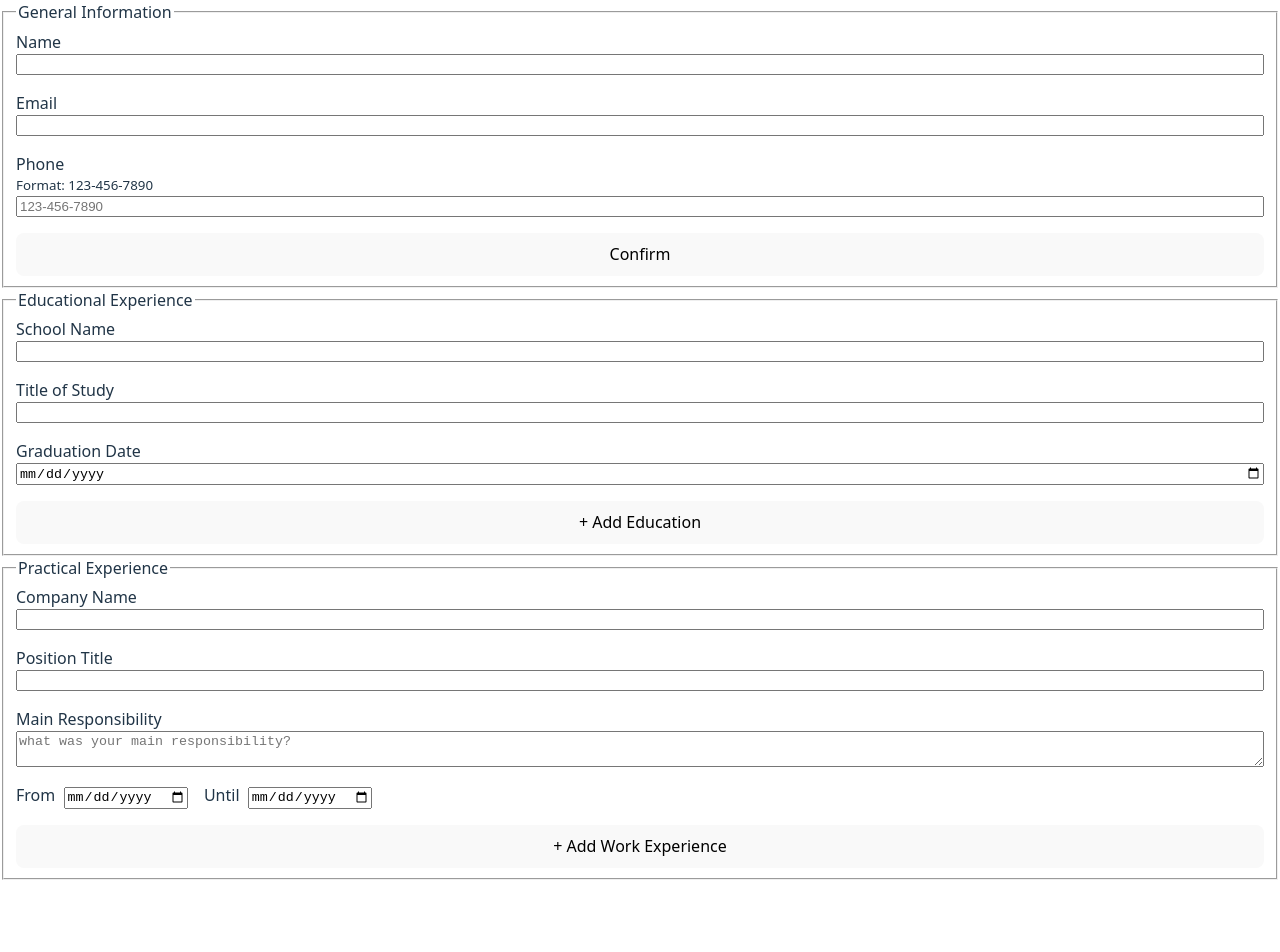
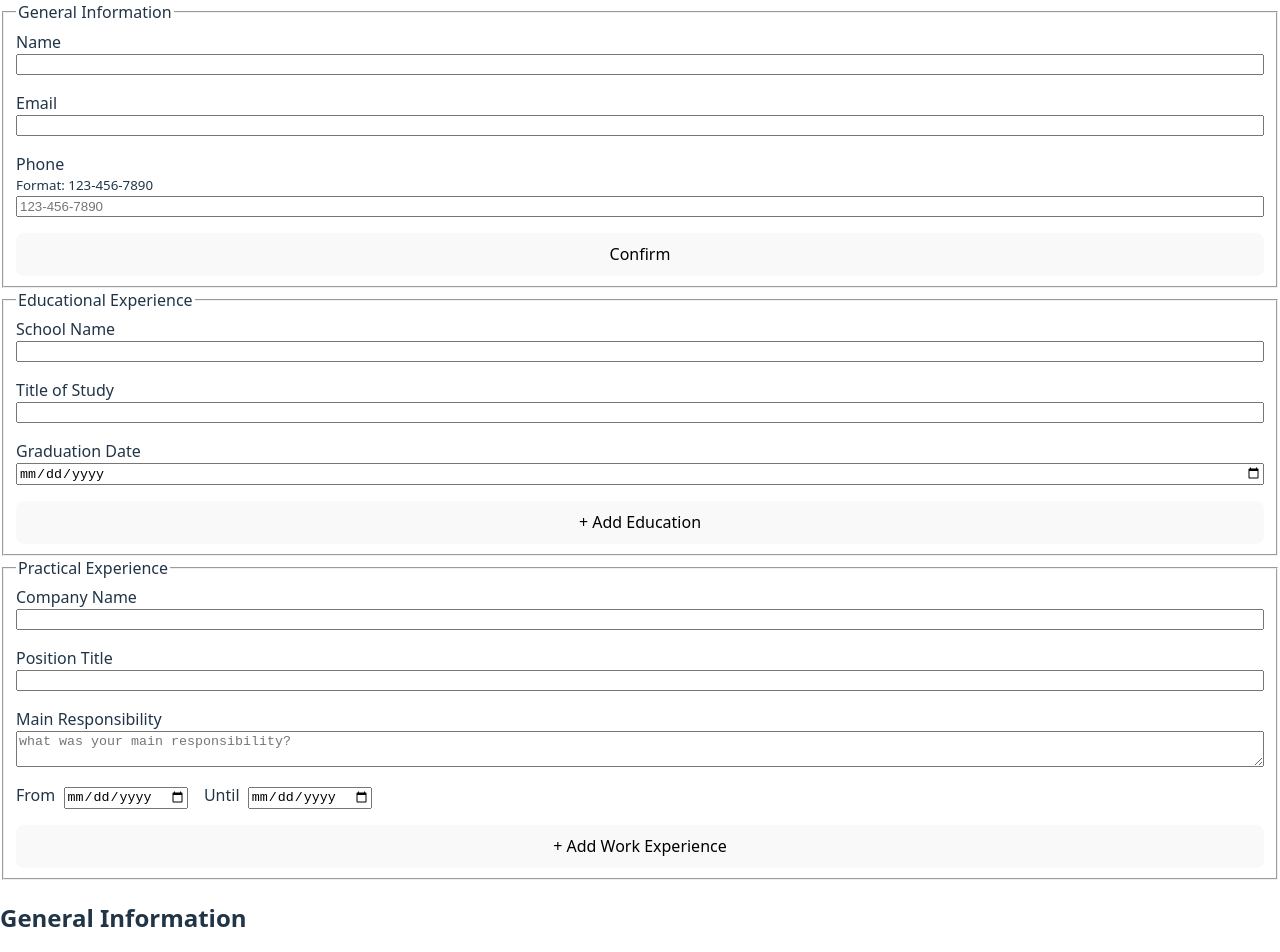
Before and after one commit to replakcan/cv-app, a React (Vite) app: page / in a window 1280 px wide. Shown: the top 952 px of the page. Before the commit the page ends 880 px from the top, so only its background shows below. Built offline with nearby package versions, Linux system fonts and the light colour scheme.

Commit message:
Adds the wrapper template component in App

```diff
--- a/src/App.jsx
+++ b/src/App.jsx
@@ -1,6 +1,7 @@
 import { useState } from 'react'
 import './App.css'
 import CvForm from './components/CvForm'
+import CvOutput from './components/CvOutput'
 
 function App() {
   const [state, setState] = useState({
@@ -14,6 +15,7 @@ function App() {
   return (
     <>
       <CvForm setState={setState} />
+      <CvOutput state={state} />
     </>
   )
 }
```
